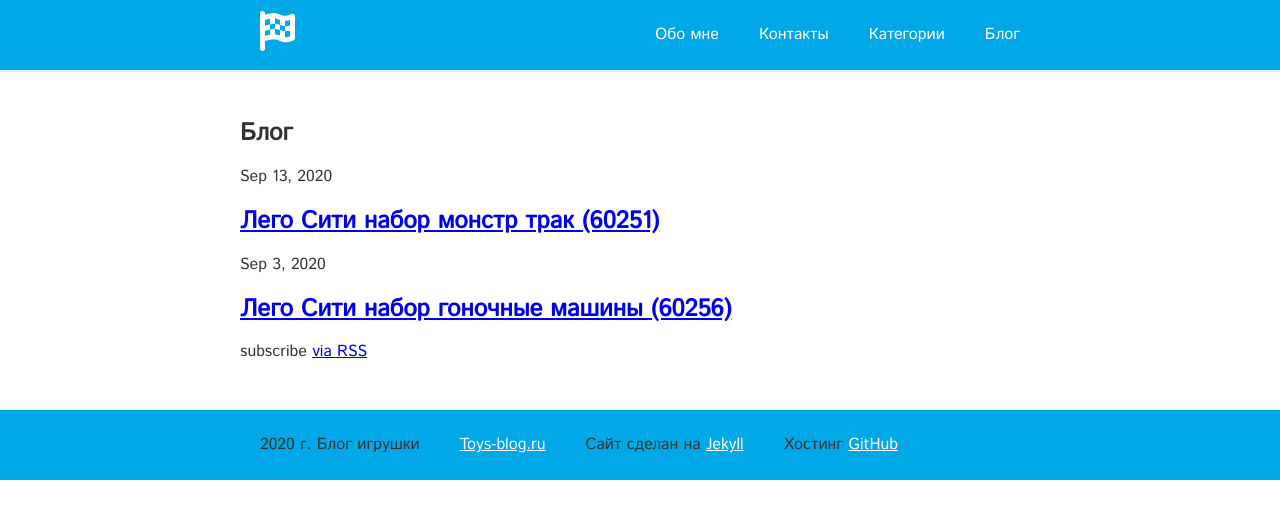
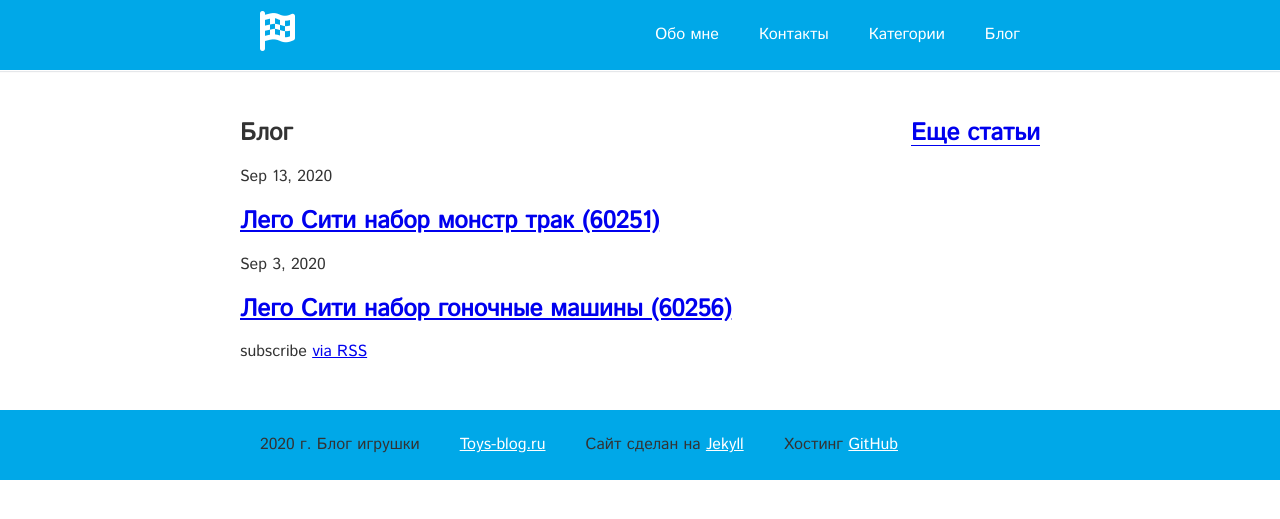
Before and after one commit to Flaaim/toys-blog, a Jekyll site: the page built from blog/index.html, in a window 1280 px wide. Shown: the top 519 px of the page. Built offline with Jekyll 4.4.1, drawn with Linux system fonts in a browser that asks for light colours; nearby versions of some CDN libraries.

Commit message:
Update default.html

```diff
--- a/_layouts/default.html
+++ b/_layouts/default.html
@@ -8,7 +8,47 @@
       <div class="row">
       <article>{{ content }}</article>
 
+     <div class="blog_posts">
+<h2>Еще статьи</h2>
+<div class="relatedPosts">
 
+
+
+ {% assign maxRelated = 4 %}
+{% assign minCommonTags =  2 %}
+{% assign maxRelatedCounter = 0 %}
+
+  {% for post in site.posts %}
+
+    {% assign sameTagCount = 0 %}
+    {% assign commonTags = '' %}
+
+    {% for tag in post.tags %}
+      {% if post.url != page.url %}
+        {% if page.tags contains tag %}
+          {% assign sameTagCount = sameTagCount | plus: 1 %}
+          {% capture tagmarkup %} <span class="label label-default">{{ tag }}</span> {% endcapture %}
+          {% assign commonTags = commonTags | append: tagmarkup %}
+        {% endif %}
+      {% endif %}
+    {% endfor %}
+
+    {% if sameTagCount >= minCommonTags %}
+      <div>
+      <h5><a href="{{ site.baseurl }}{{ post.url }}">{{ post.title }}{{ commonTags }}</a></h5>
+      </div>
+      {% assign maxRelatedCounter = maxRelatedCounter | plus: 1 %}
+      {% if maxRelatedCounter >= maxRelated %}
+        {% break %}
+      {% endif %}
+    {% endif %}
+
+  {% endfor %}
+
+
+
+  </div>
+</div>
       </div>
 
     </main>
```
